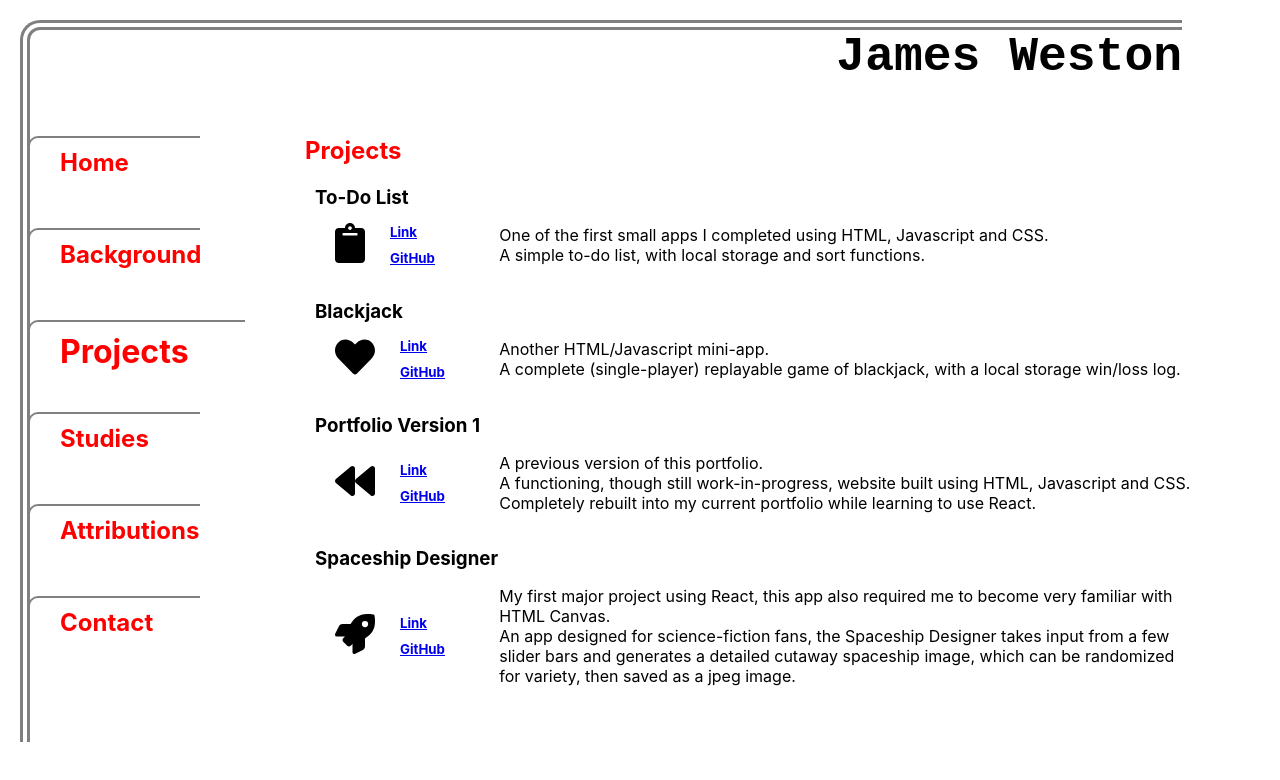
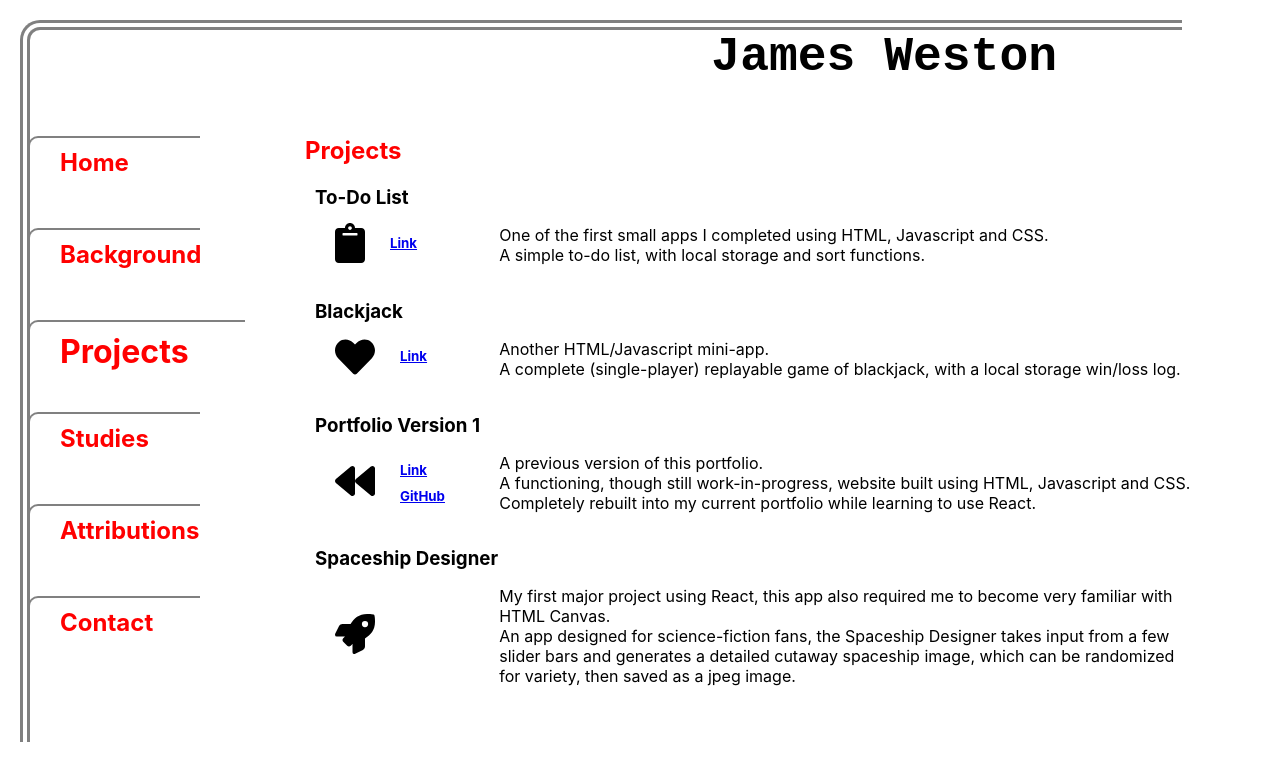
Before and after one commit to jcweston/react-portfolio, a React (Create React App) app: page / in a window 1280 px wide. Both pictures are taken after a click on the element "Projects". Shown: the top 780 px of the page. Built offline with nearby package versions, Linux system fonts and the light colour scheme.

Commit message:
removed broken links

```diff
--- a/src/App.css
+++ b/src/App.css
@@ -2,6 +2,7 @@
     font-family: 'Courier New', Courier, monospace;
     font-size: xxx-large;
     margin-top: 0px;
+    padding-right: 125px
 }
 
 .Column {
@@ -114,6 +115,7 @@
     border-left: double grey 10px;
     margin-top: 20px;
     border-top-left-radius: 20px;
+
 }
 
 .ContentBox {
--- a/src/Project.jsx
+++ b/src/Project.jsx
@@ -18,6 +18,16 @@ class Project extends Component {
             Portfolio:Portfolio
         }
         let img=obj[this.props.image]
+        let gitHub="GitHub"
+        let link="Link"
+
+        if (this.props.link==="X") {
+            link=""
+        }
+        if (this.props.gitHub==="X") {
+            gitHub=""
+        }
+
         return (
             <div className="ContentRow">
                 <a href={this.props.link}>
@@ -28,8 +38,8 @@ class Project extends Component {
                 </a>
 
                 <div className="Column">
-                    <a href={this.props.link}><h5 className="Link">Link</h5></a>
-                    <a href={this.props.gitHub}><h5 className="Link">GitHub</h5></a>
+                    <a href={this.props.link}><h5 className="Link">{link}</h5></a>
+                    <a href={this.props.gitHub}><h5 className="Link">{gitHub}</h5></a>
                 </div>
 
             </div>
```
